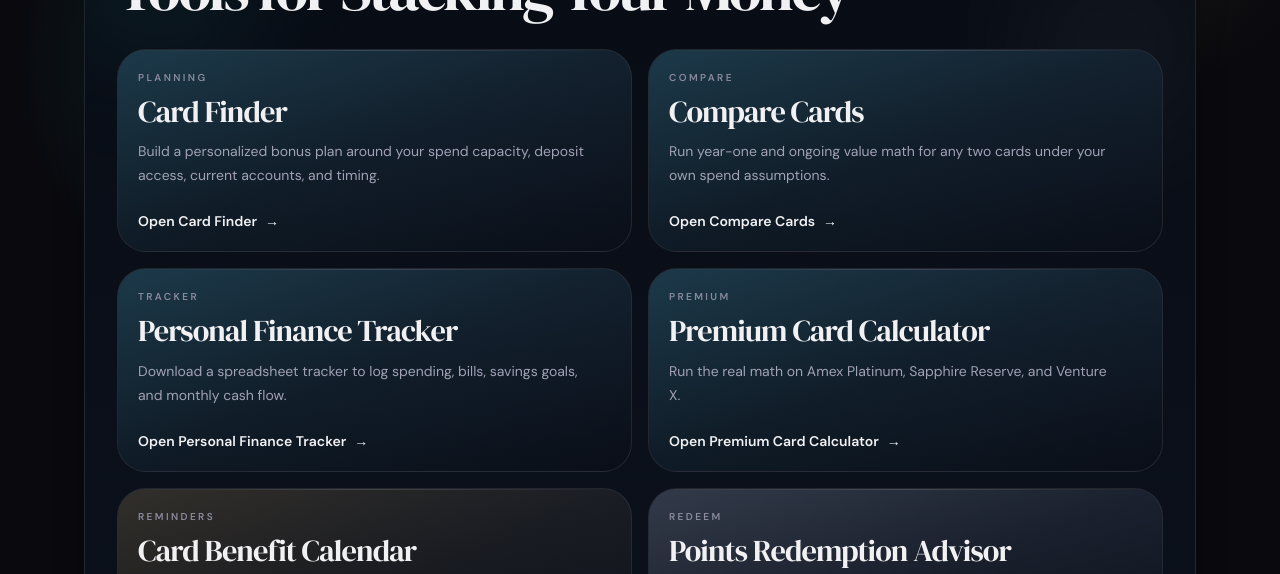
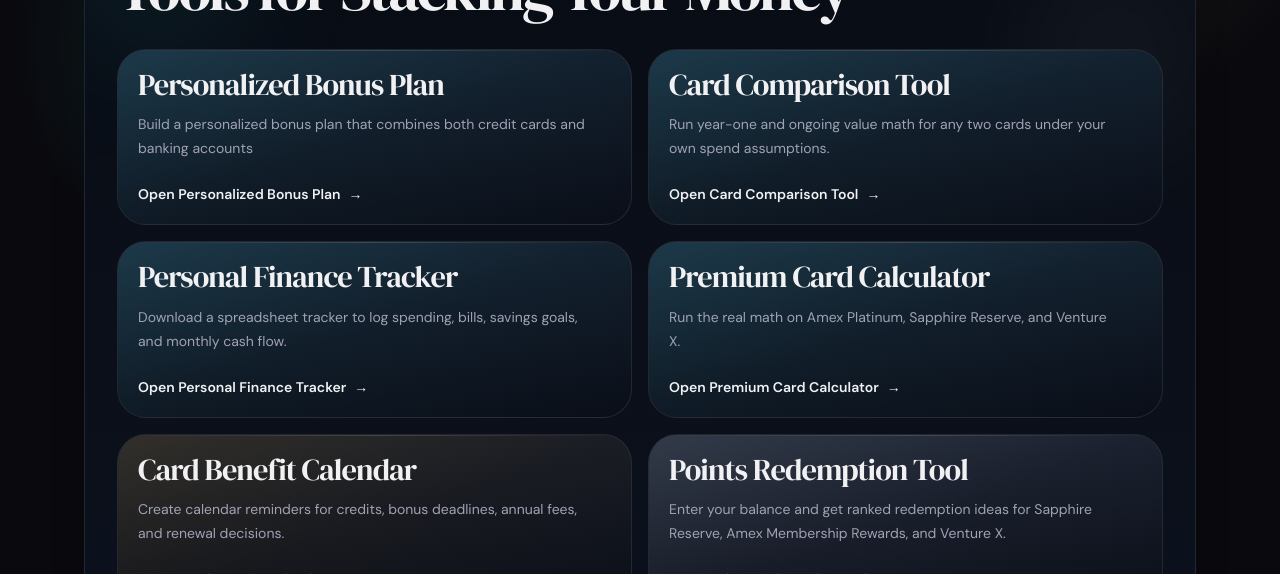
Before and after one commit to blindytakes/the-stack, a Next.js app: page /tools in a window 1280 px wide. Shown: the part 226-800 px from the top of the page. Built offline with nearby package versions, Linux system fonts and the light colour scheme; no server answers.

Commit message:
Update tool naming copy

```diff
--- a/src/app/tools/page.tsx
+++ b/src/app/tools/page.tsx
@@ -10,44 +10,37 @@ export const metadata: Metadata = {
 const toolCards = [
   {
     href: '/tools/card-finder?mode=full',
-    eyebrow: 'Planning',
-    title: 'Card Finder',
-    description:
-      'Build a personalized bonus plan around your spend capacity, deposit access, current accounts, and timing.',
+    title: 'Personalized Bonus Plan',
+    description: 'Build a personalized bonus plan that combines both credit cards and banking accounts',
     accentClassName: 'from-[#5ae0ff]/18 via-[#5ae0ff]/6 to-transparent'
   },
   {
     href: '/cards/compare',
-    eyebrow: 'Compare',
-    title: 'Compare Cards',
+    title: 'Card Comparison Tool',
     description: 'Run year-one and ongoing value math for any two cards under your own spend assumptions.',
     accentClassName: 'from-[#5ae0ff]/18 via-[#5ae0ff]/6 to-transparent'
   },
   {
     href: '/tools/card-vs-card',
-    eyebrow: 'Tracker',
     title: 'Personal Finance Tracker',
     description: 'Download a spreadsheet tracker to log spending, bills, savings goals, and monthly cash flow.',
     accentClassName: 'from-[#5ae0ff]/18 via-[#5ae0ff]/6 to-transparent'
   },
   {
     href: '/tools/premium-card-calculator',
-    eyebrow: 'Premium',
     title: 'Premium Card Calculator',
     description: 'Run the real math on Amex Platinum, Sapphire Reserve, and Venture X.',
     accentClassName: 'from-[#5ae0ff]/18 via-[#5ae0ff]/6 to-transparent'
   },
   {
     href: '/tools/card-benefit-calendar',
-    eyebrow: 'Reminders',
     title: 'Card Benefit Calendar',
     description: 'Create calendar reminders for credits, bonus deadlines, annual fees, and renewal decisions.',
     accentClassName: 'from-[#d4a853]/18 via-[#d4a853]/6 to-transparent'
   },
   {
     href: '/tools/points-advisor',
-    eyebrow: 'Redeem',
-    title: 'Points Redemption Advisor',
+    title: 'Points Redemption Tool',
     description:
       'Enter your balance and get ranked redemption ideas for Sapphire Reserve, Amex Membership Rewards, and Venture X.',
     accentClassName: 'from-[#d6e5ff]/18 via-[#d6e5ff]/6 to-transparent'
@@ -80,8 +73,7 @@ export default function ToolsPage() {
               <div className={`pointer-events-none absolute inset-0 bg-gradient-to-br ${tool.accentClassName} opacity-100`} />
               <div className="pointer-events-none absolute inset-x-0 top-0 h-px bg-[linear-gradient(90deg,transparent,rgba(255,255,255,0.14),transparent)]" />
               <div className="relative">
-                <p className="text-[10px] font-semibold uppercase tracking-[0.24em] text-text-muted">{tool.eyebrow}</p>
-                <h2 className="mt-3 font-heading text-[1.9rem] leading-[1] tracking-[-0.03em] text-text-primary">
+                <h2 className="font-heading text-[1.9rem] leading-[1] tracking-[-0.03em] text-text-primary">
                   {tool.title}
                 </h2>
                 <p className="mt-3 max-w-[28rem] text-sm leading-6 text-text-secondary">
--- a/src/app/tools/points-advisor/page.tsx
+++ b/src/app/tools/points-advisor/page.tsx
@@ -3,7 +3,7 @@ import { ToolPageShell } from '@/components/layout/tool-page-shell';
 import { PointsAdvisor } from '@/components/tools/points-advisor';
 
 export const metadata: Metadata = {
-  title: 'Points Redemption Advisor',
+  title: 'Points Redemption Tool',
   description:
     'Enter your points balance and get ranked redemption ideas for Chase Sapphire Reserve, Amex Membership Rewards, and Venture X.'
 };
@@ -13,7 +13,7 @@ export default function PointsAdvisorPage() {
     <ToolPageShell
       tool="points_redemption_advisor"
       path="/tools/points-advisor"
-      title="Points Redemption Advisor"
+      title="Points Redemption Tool"
       description="See the strongest easy exits, transfer plays, and hold decisions for your points balance."
       hideHeader
       containerClassName="pt-6 md:pt-8"
--- a/src/components/layout/site-nav.tsx
+++ b/src/components/layout/site-nav.tsx
@@ -34,13 +34,13 @@ const toolNavItems: SubmenuNavItem[] = [
   },
   {
     href: '/tools/card-finder?mode=full',
-    label: 'Bonus Plan',
+    label: 'Personalized Bonus Plan',
     description: 'Build a personalized bonus plan.',
     activePath: '/tools/card-finder'
   },
   {
     href: '/cards/compare',
-    label: 'Compare Cards',
+    label: 'Card Comparison Tool',
     description: 'Run year-one and ongoing value math.',
     activePath: '/cards/compare'
   },
@@ -52,7 +52,7 @@ const toolNavItems: SubmenuNavItem[] = [
   },
   {
     href: '/tools/premium-card-calculator',
-    label: 'Travel Rewards Calculator',
+    label: 'Premium Card Calculator',
     description: 'Run the annual-fee math.',
     activePath: '/tools/premium-card-calculator'
   },
@@ -64,7 +64,7 @@ const toolNavItems: SubmenuNavItem[] = [
   },
   {
     href: '/tools/points-advisor',
-    label: 'Points Advisor',
+    label: 'Points Redemption Tool',
     description: 'See the best next move for your points balance.',
     activePath: '/tools/points-advisor'
   }
--- a/src/lib/learn-articles.ts
+++ b/src/lib/learn-articles.ts
@@ -343,7 +343,7 @@ export const learnArticles: Record<string, LearnArticle> = {
       },
       {
         heading: 'Step 5: Graduate up',
-        body: 'Once you have 12+ months of history and a score above 670, you can start looking at real rewards cards. Use the Card Finder to see what matches your profile — your spend patterns, fee tolerance, and credit tier will determine which cards make sense. Don\'t close your first card when you upgrade — the age of your oldest account matters for your score. Just sock-drawer it or use it for one small recurring charge.'
+        body: 'Once you have 12+ months of history and a score above 670, you can start looking at real rewards cards. Use the Personalized Bonus Plan to see what matches your profile — your spend patterns, fee tolerance, and credit tier will determine which cards make sense. Don\'t close your first card when you upgrade — the age of your oldest account matters for your score. Just sock-drawer it or use it for one small recurring charge.'
       }
     ]
   },
@@ -454,7 +454,7 @@ export const learnArticles: Record<string, LearnArticle> = {
       },
       {
         heading: 'Run your own numbers',
-        body: 'The best card for you is the one that returns the most value given your actual spending patterns — not the one with the flashiest marketing. Use the Card Finder to compare options side by side, and use Card vs Card to see the real differences in rewards, fees, and benefits for any two cards you\'re considering.'
+        body: 'The best card for you is the one that returns the most value given your actual spending patterns — not the one with the flashiest marketing. Use the Personalized Bonus Plan to compare options side by side, and use Card vs Card to see the real differences in rewards, fees, and benefits for any two cards you\'re considering.'
       }
     ]
   },
```
